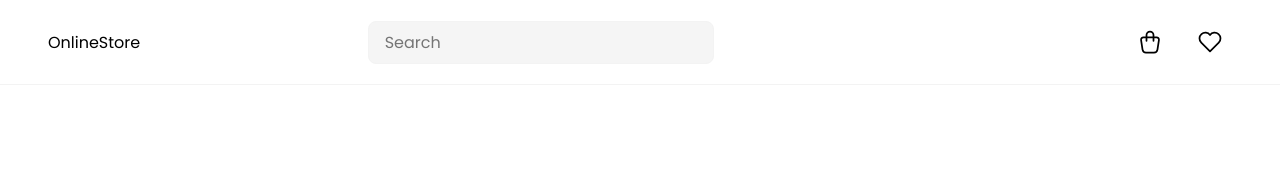
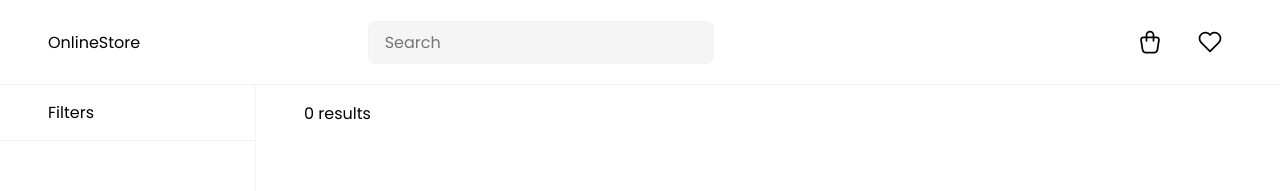
Before and after one commit to pmleczek/ecommerce-microservices, a React (Create React App) app in the folder frontend-app/: page / in a window 1280 px wide. Shown: the top 191 px of the page. Built offline with nearby package versions, Linux system fonts and the light colour scheme.

Commit message:
Add filter and content diplays to Home component

```diff
--- /dev/null
+++ b/frontend-app/src/components/Home/ProductRow.tsx
@@ -0,0 +1,9 @@
+import React from "react";
+
+const ProductRow = () => {
+    return (
+        <div className="px-3"></div>
+    );
+}
+
+export default ProductRow;
--- /dev/null
+++ b/frontend-app/src/components/Home/SortRow.tsx
@@ -0,0 +1,14 @@
+import React from "react";
+
+const SortRow = () => {
+    return (
+        <div className="h-35 flex align-center justify-between px-3">
+            <div>
+                <span>0 results</span>
+            </div>
+            <div></div>
+        </div>
+    );
+}
+
+export default SortRow;
--- a/frontend-app/src/components/Navbar.tsx
+++ b/frontend-app/src/components/Navbar.tsx
@@ -30,7 +30,6 @@ const Navbar = () => {
                         <span className="sr-only">Favorite products</span>
                         <Heart width={28} height={28} strokeWidth={1.5}/>
                     </Link>
-
                 </nav>
             </div>
         </div>
--- a/frontend-app/src/components/pages/Home.tsx
+++ b/frontend-app/src/components/pages/Home.tsx
@@ -1,13 +1,27 @@
 import React from "react";
 import Navbar from "../Navbar";
+import "../../style/home.css";
+import SortRow from "../Home/SortRow";
+import ProductRow from "../Home/ProductRow";
 
 const Home = () => {
     return (
-        <>
+        <div className="home-container flex flex-column">
             <header>
                 <Navbar />
             </header>
-        </>
+            <main className="flex">
+                <div className="flex flex-column filter-column border-right-light-gray">
+                    <div className="h-35 flex align-center px-3 border-bottom-light-gray">
+                        <h2>Filters</h2>
+                    </div>
+                </div>
+                <div className="flex flex-column content-column">
+                    <SortRow />
+                    <ProductRow />
+                </div>
+            </main>
+        </div>
     );
 }
 
--- /dev/null
+++ b/frontend-app/src/style/home.css
@@ -0,0 +1,17 @@
+@media (min-width: 700px) {
+    html, body, #root, .home-container {
+        height: 100vh;
+    }
+
+    .home-container main {
+        flex: 1;
+    }
+
+    .filter-column {
+        width: 20%;
+    }
+
+    .content-column {
+        width: 80%;
+    }
+}
--- a/frontend-app/src/style/utilities.css
+++ b/frontend-app/src/style/utilities.css
@@ -12,6 +12,12 @@
     border-bottom-style: solid;
     border-bottom-color: #f3f3f3;
     border-bottom-width: 1px;
+}
+
+.border-right-light-gray {
+    border-right-style: solid;
+    border-right-color: #f3f3f3;
+    border-right-width: 1px;
 }
 
 .border-light-gray {
@@ -33,6 +39,10 @@
 /* flexbox */
 .flex {
     display: flex;
+}
+
+.flex-column {
+    flex-direction: column;
 }
 
 .align-center {
@@ -90,3 +100,9 @@
 .pl-1 {
     padding-left: 1rem;
 }
+
+/* sizing */
+/* height */
+.h-35 {
+    height: 3.5rem;
+}
```
